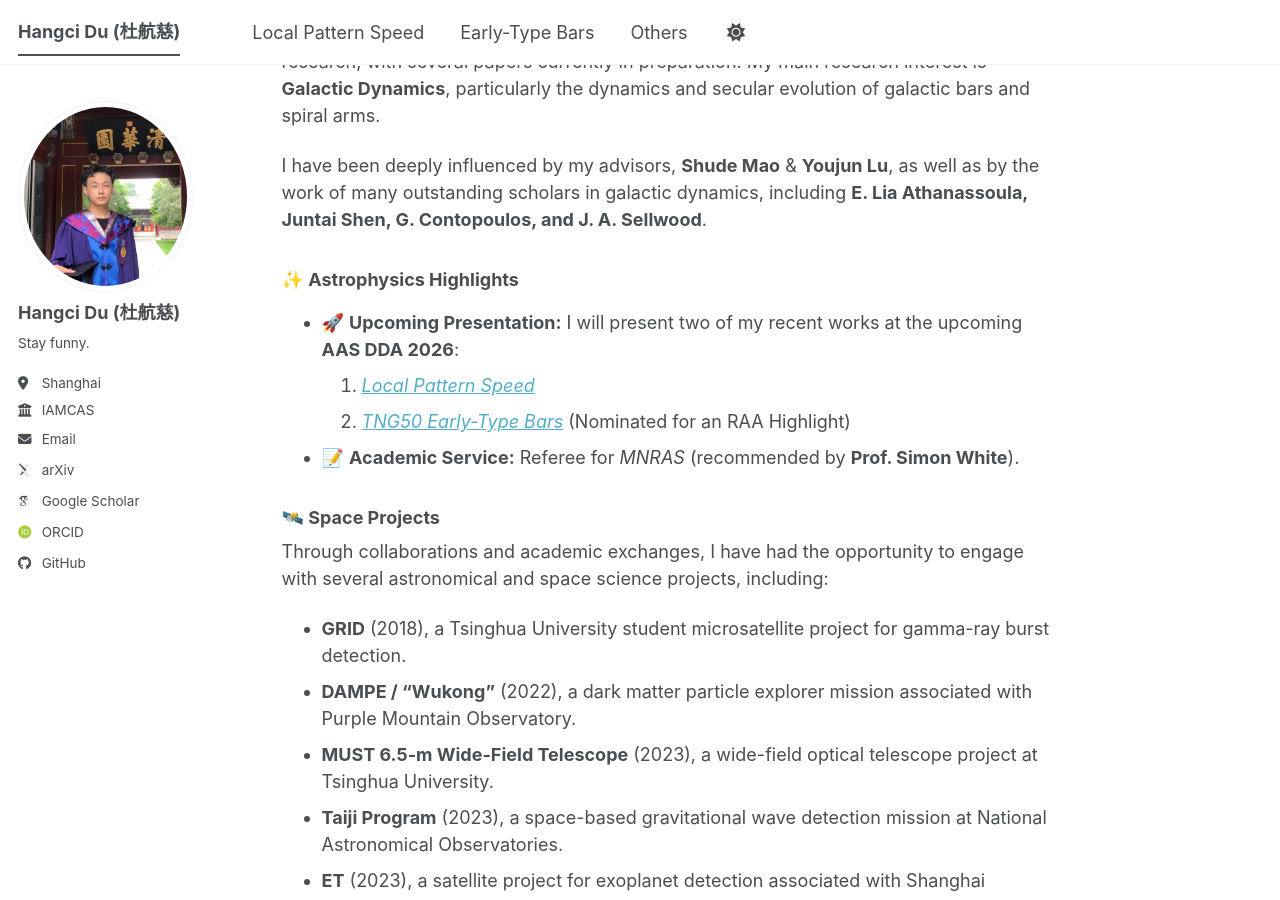
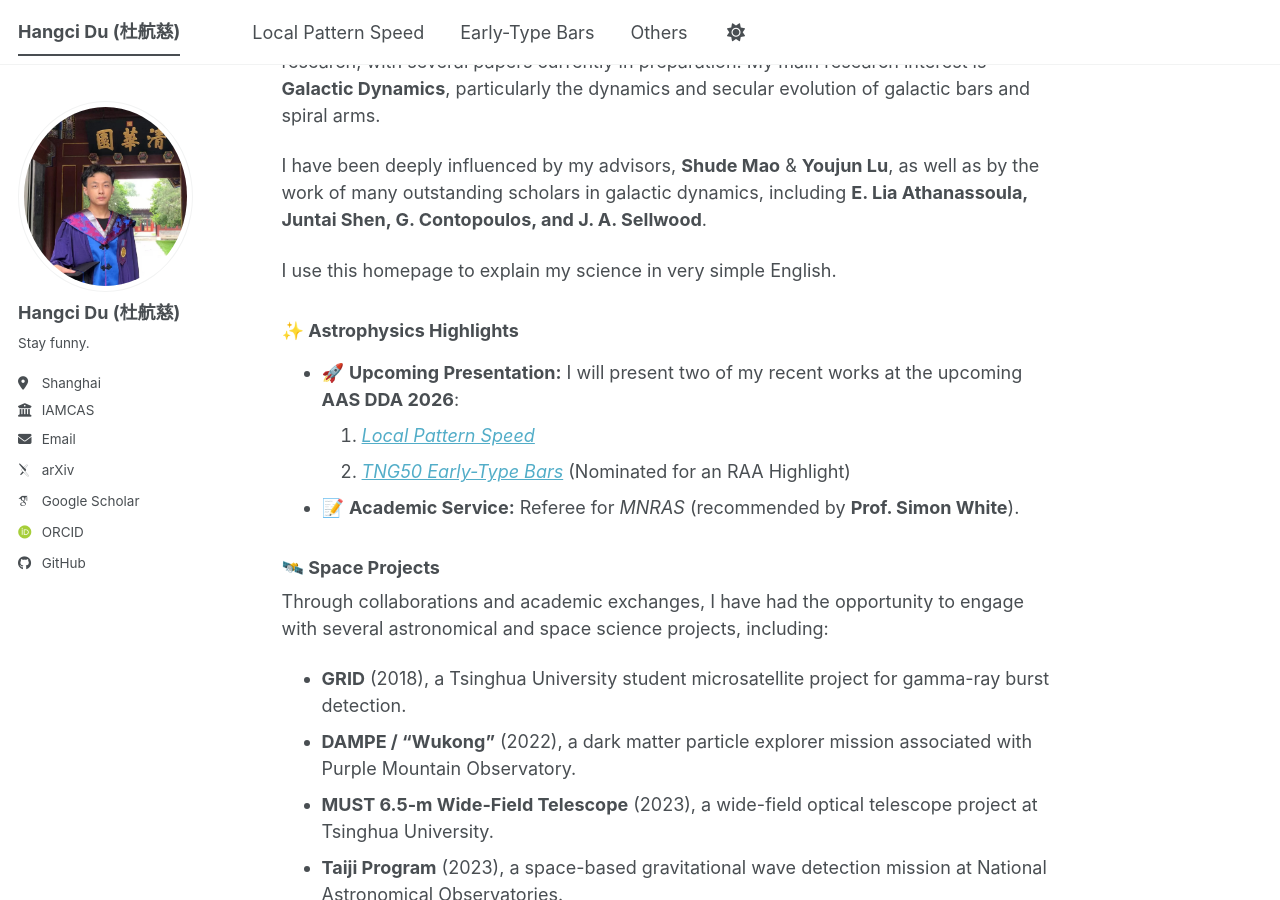
Before and after one commit to hangcidu/hangcidu.github.io, a Jekyll site: the page built from _pages/about.md, in a window 1280 px wide and 900 px high, scrolled down 304 px. Built offline with Jekyll 4.4.1, drawn with Linux system fonts in a browser that asks for light colours; some web fonts are replaced; a script bundle is joined from its source files by our own code; library files that are not in the unit come from our copies; comment, search, counter and statistics services are not loaded.

Commit message:
Update about.md

```diff
--- a/_pages/about.md
+++ b/_pages/about.md
@@ -17,6 +17,8 @@ I am currently an **Assistant Researcher** at the **Innovation Academy for Micro
 Alongside my work on space missions, I remain actively engaged in astrophysical research, with several papers currently in preparation. My main research interest is **Galactic Dynamics**, particularly the dynamics and secular evolution of galactic bars and spiral arms.
 
 I have been deeply influenced by my advisors, **Shude Mao** & **Youjun Lu**, as well as by the work of many outstanding scholars in galactic dynamics, including **E. Lia Athanassoula, Juntai Shen, G. Contopoulos, and J. A. Sellwood**.
+
+I use this homepage to explain my science in very simple English.
 
 ### ✨ Astrophysics Highlights
 *   🚀 **Upcoming Presentation:** I will present two of my recent works at the upcoming **AAS DDA 2026**:
```
